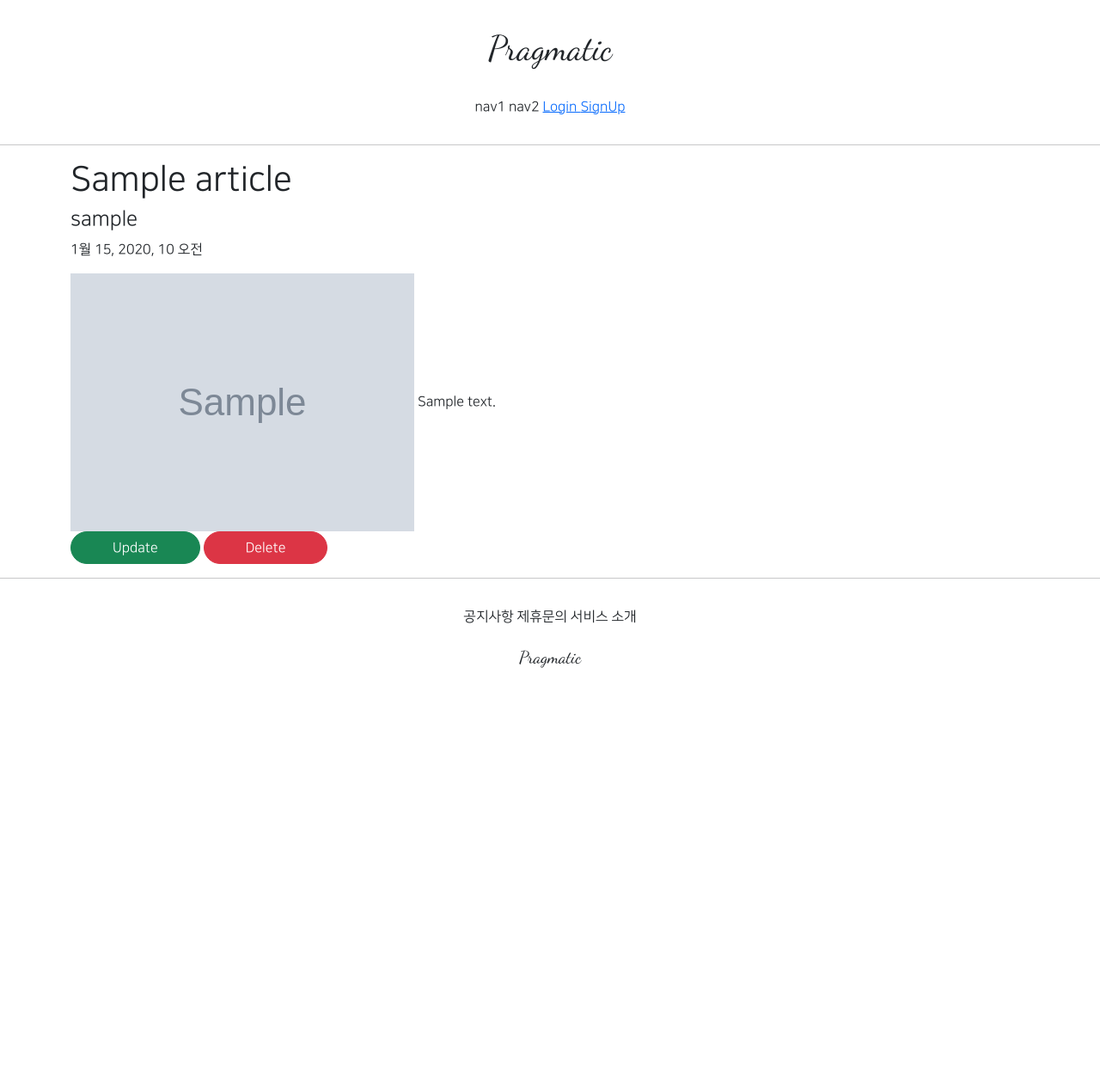
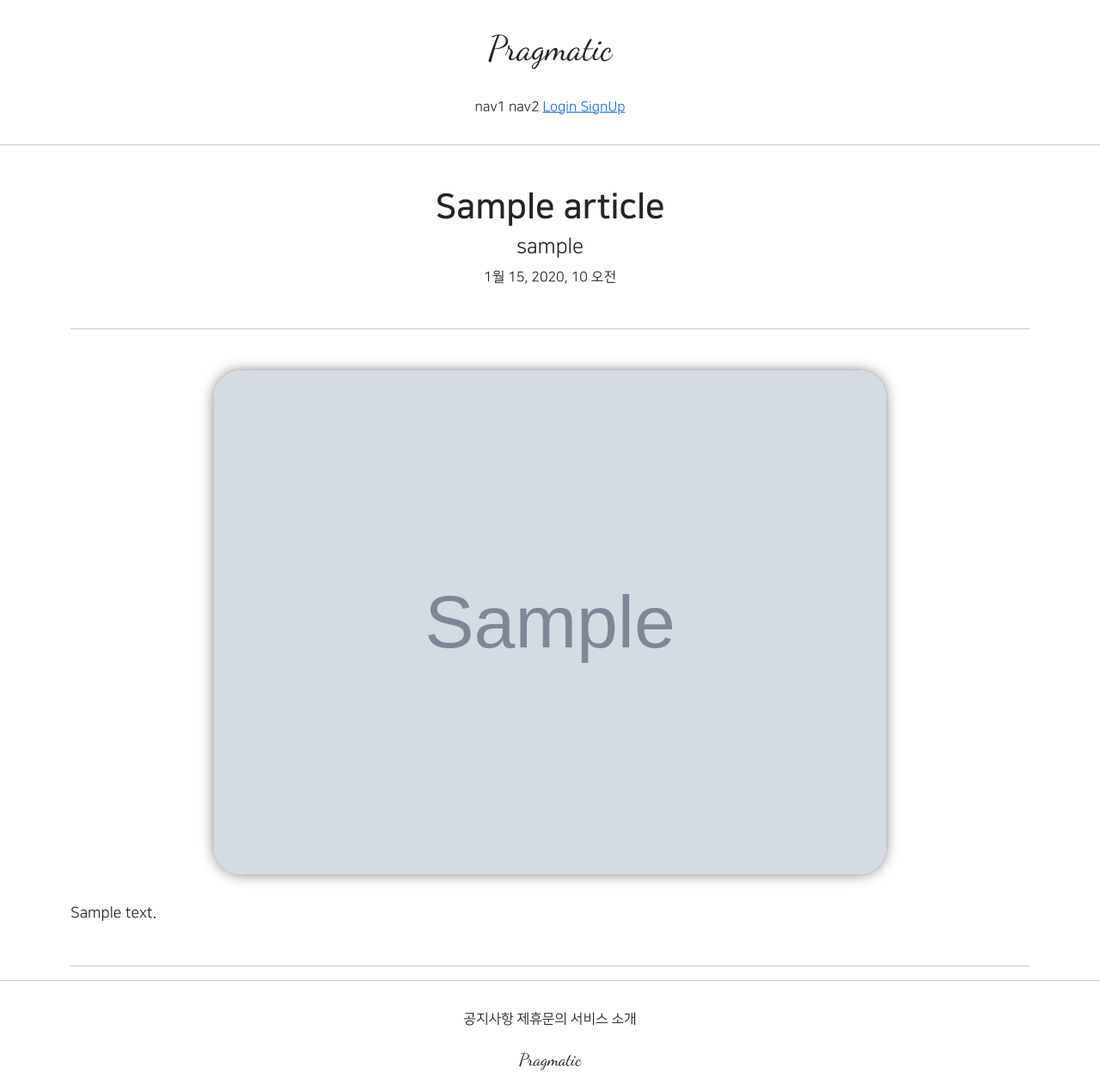
Before and after one commit to TTioTTi/gis_1ban, a Django app: page /articles/detail/1 in a window 1280 px wide. Shown: the whole page at 86% size. Before the commit the page ends 777 px from the top, so only its background shows below. Run offline with Django 3.2, Linux system fonts and the light colour scheme; tables that the repository leaves empty hold one stand-in row (values such as "Sample post"); grey boxes marked "Sample" are stand-in pictures; parts of the project's set-up code (start-up, migrations or seed data) failed here and were passed over; some libraries are stand-ins or nearby versions.

Commit message:
8/4 1ban class commit 4

```diff
--- a/articleapp/templates/articleapp/detail.html
+++ b/articleapp/templates/articleapp/detail.html
@@ -2,18 +2,25 @@
 
 {% block content %}
 
-<div class="container">
+<div class="container text-center">
 
-    <div>
+    <div class="my-5">
         {# 제목 / 글쓴이 / 날짜 #}
-        <h1>{{ target_article.title }}</h1>
+        <h1 class="NNS_B">{{ target_article.title }}</h1>
         <h4>{{ target_article.writer.profile.nickname }}</h4>
         <p>{{ target_article.created_at }}</p>
     </div>
-    <div>
+    <hr>
+    <div class="my-5">
         {# 내용 #}
-        <img src="{{ target_article.image.url }}">
-        {{ target_article.content }}
+        <img src="{{ target_article.image.url }}"
+             class="article_image">
+
+        <div class="article_content">
+            {{ target_article.content }}
+        </div>
+
+        {% if target_article.writer == user %}
         <div>
             <a href="{% url 'articleapp:update' pk=target_article.pk %}"
                class="btn btn-success rounded-pill px-5">
@@ -24,6 +31,11 @@
                 Delete
             </a>
         </div>
+        {% endif %}
+    </div>
+    <hr>
+    <div>
+        {#   댓글   #}
     </div>
 
 </div>
--- a/static/base.css
+++ b/static/base.css
@@ -41,3 +41,15 @@
 .round_button:hover {
     color: dimgray;
 }
+
+.article_image {
+    border-radius: 2rem;
+    width: 70%;
+    box-shadow: 0 0 1rem grey;
+}
+
+.article_content {
+    font-size: 1.1rem;
+    text-align: left;
+    margin: 2rem 0;
+}
```
